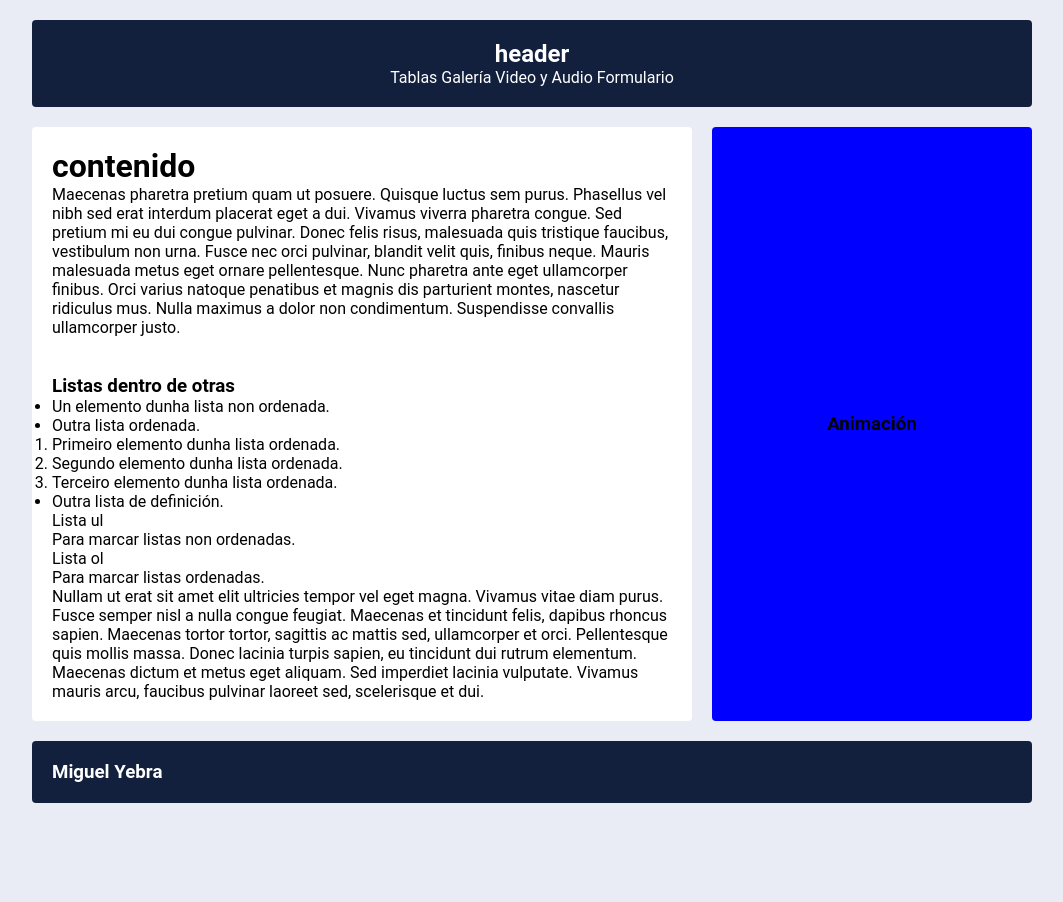
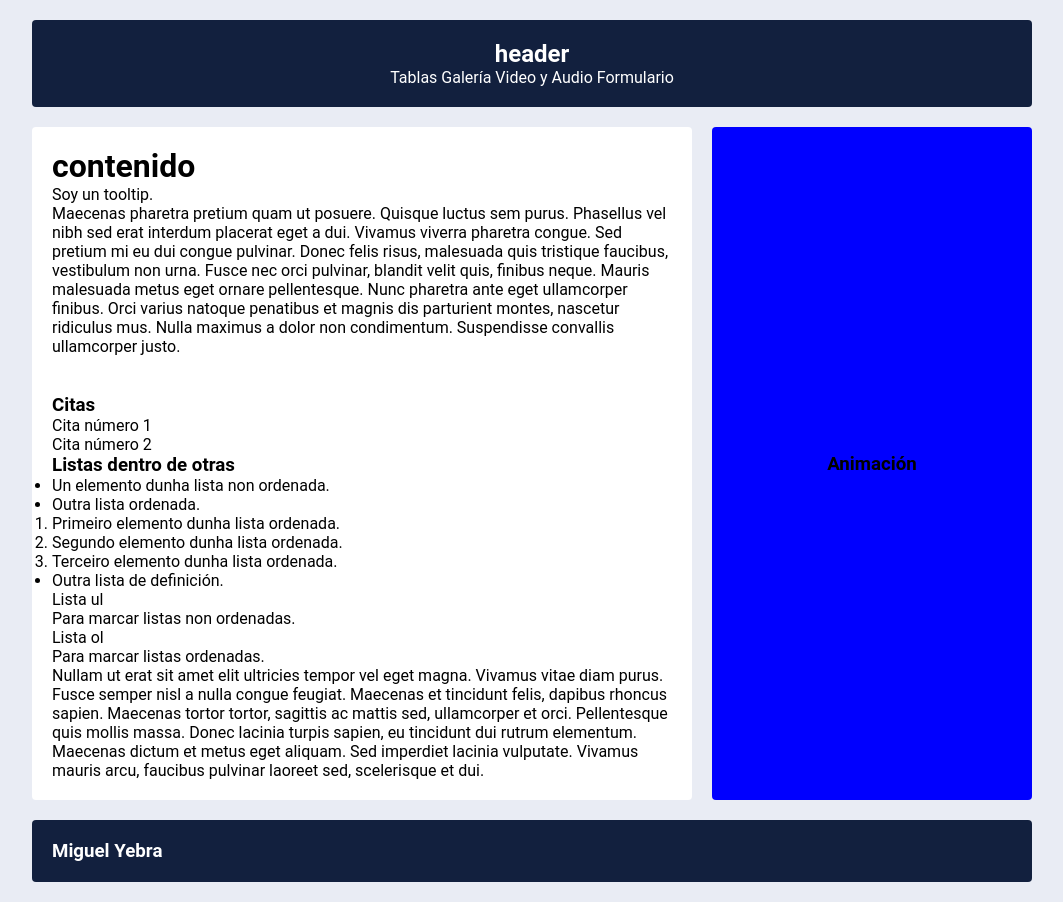
Before and after one commit to yebra99/Mi-web, a plain HTML site: page Practica/public_html/index.html in a window 1280 px wide. Shown: the whole page, without its empty margins (108-1171 px from the left). Before the commit the page ends 823 px from the top, so only its background shows below. Drawn offline with Linux system fonts and the light colour scheme.

Commit message:
14
Por ultimo hice un tooltip pequeño y las 2 citas con blockquote cite

```diff
--- a/Practica/public_html/index.html
+++ b/Practica/public_html/index.html
@@ -24,10 +24,16 @@ and open the template in the editor.
             </header>
             <main class="contenido">
                 <h1>contenido</h1>
+
+                Soy <SPAN title="Soy un tooltip">un tooltip</SPAN>.
                 <p>
-                            Maecenas pharetra pretium quam ut posuere. Quisque luctus sem purus. Phasellus vel nibh sed erat interdum placerat eget a dui. Vivamus viverra pharetra congue. Sed pretium mi eu dui congue pulvinar. Donec felis risus, malesuada quis tristique faucibus, vestibulum non urna. Fusce nec orci pulvinar, blandit velit quis, finibus neque. Mauris malesuada metus eget ornare pellentesque. Nunc pharetra ante eget ullamcorper finibus. Orci varius natoque penatibus et magnis dis parturient montes, nascetur ridiculus mus. Nulla maximus a dolor non condimentum. Suspendisse convallis ullamcorper justo.
+                Maecenas pharetra pretium quam ut posuere. Quisque luctus sem purus. Phasellus vel nibh sed erat interdum placerat eget a dui. Vivamus viverra pharetra congue. Sed pretium mi eu dui congue pulvinar. Donec felis risus, malesuada quis tristique faucibus, vestibulum non urna. Fusce nec orci pulvinar, blandit velit quis, finibus neque. Mauris malesuada metus eget ornare pellentesque. Nunc pharetra ante eget ullamcorper finibus. Orci varius natoque penatibus et magnis dis parturient montes, nascetur ridiculus mus. Nulla maximus a dolor non condimentum. Suspendisse convallis ullamcorper justo.
                         </p>
                         <br><br>
+                        <h3>Citas</h3>
+                        <blockquote cite="https://es.lipsum.com/">Cita número 1</blockquote>
+                         <blockquote cite="https://www.w3schools.com/">Cita número 2</blockquote>
+
                         <h3>Listas dentro de otras</h3>
                           <ul>
                               <li>Un elemento dunha lista non ordenada.</li>
```
Also changed, not shown: Practica/public_html/Enlace3.html (+1 -1 lines).
